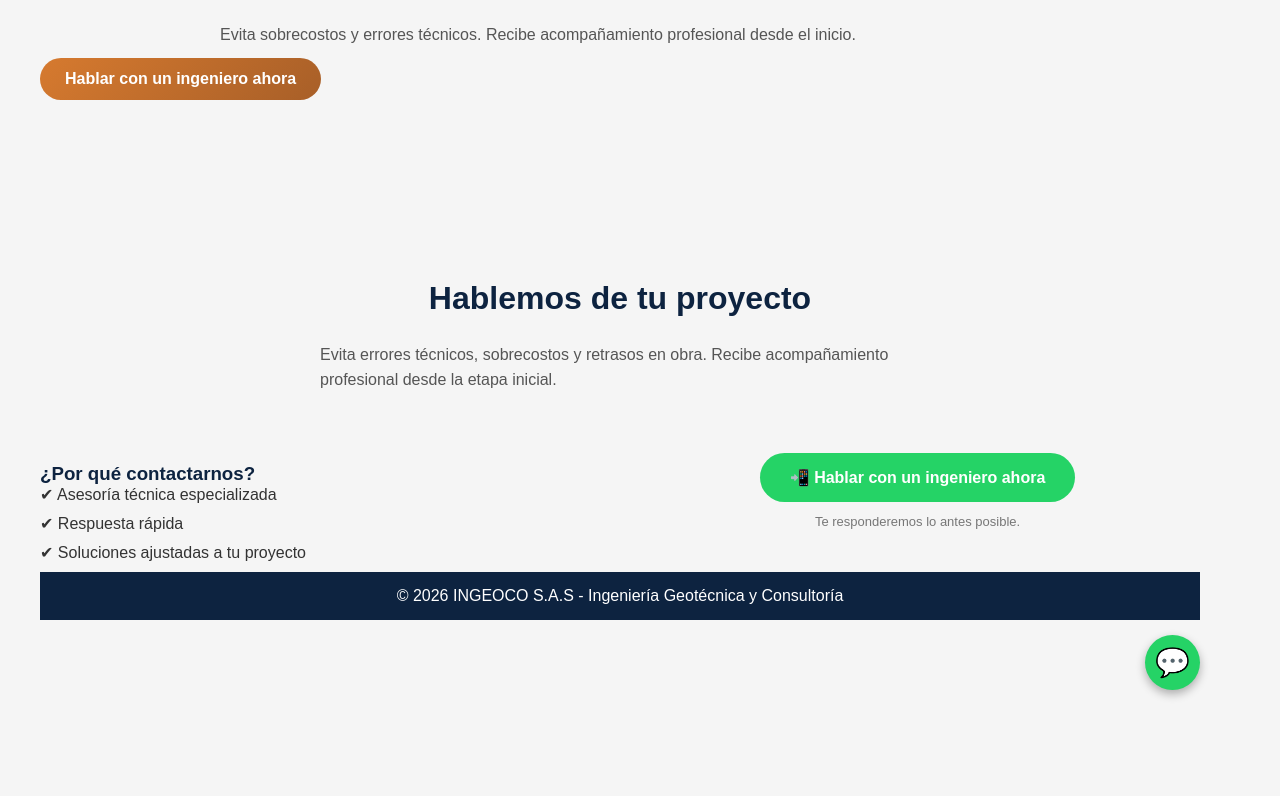
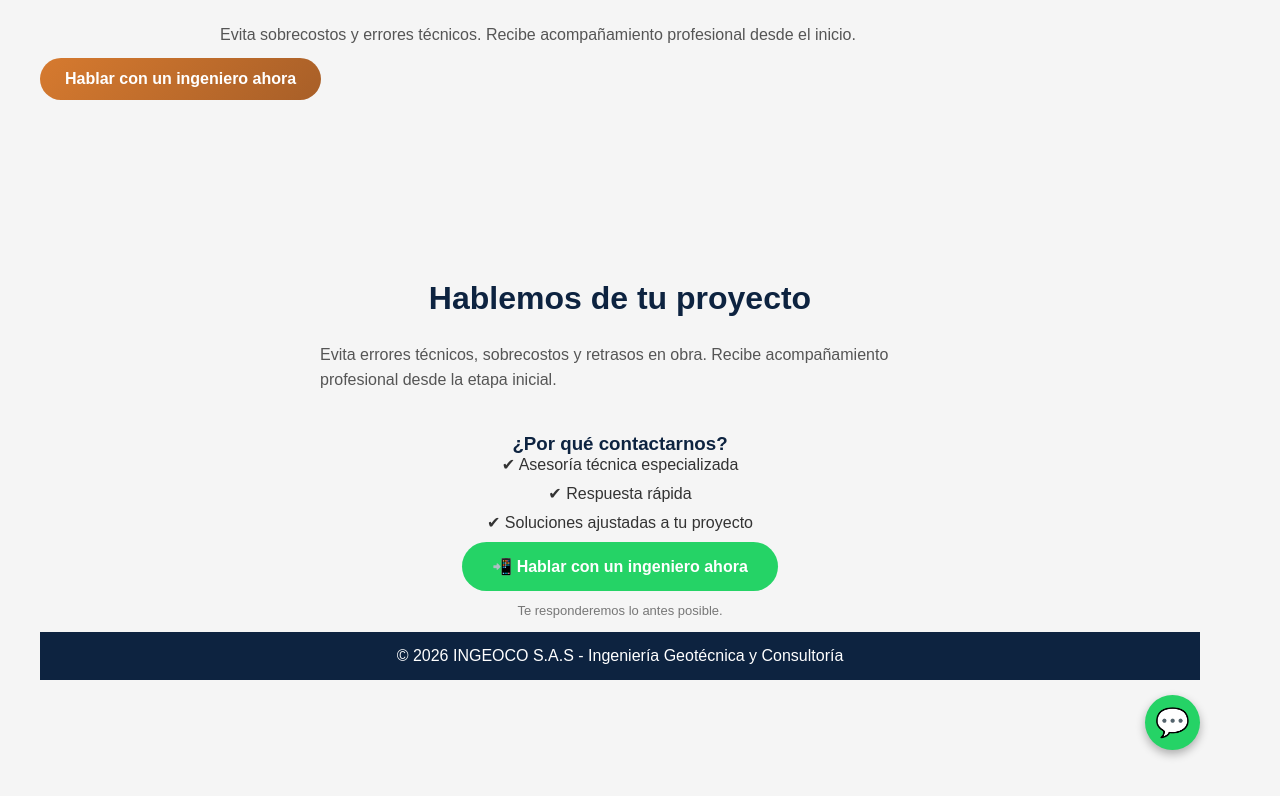
Before and after one commit to Ingeocoweb/ingeoco-website, a plain HTML site: page index.html in a window 1280 px wide. Shown: the part 6431-7227 px from the top of the page. Drawn offline with Linux system fonts and the light colour scheme.

Commit message:
Update index.html

```diff
--- a/index.html
+++ b/index.html
@@ -491,11 +491,12 @@ h3 {
   color: #555;
 }
 
-.contacto-box {
+..contacto-box {
   display: grid;
-  grid-template-columns: 1fr 1fr;
-  gap: 30px;
-  align-items: center;
+  grid-template-columns: 1fr;
+  gap: 20px;
+  justify-items: center;
+  text-align: center;
 }
 
 .contacto-info {
@@ -563,6 +564,9 @@ h3 {
 }
       html {
   scroll-behavior: smooth;
+}
+      .contacto-info {
+  text-align: center;
 }
   </style>
 </head>
```
